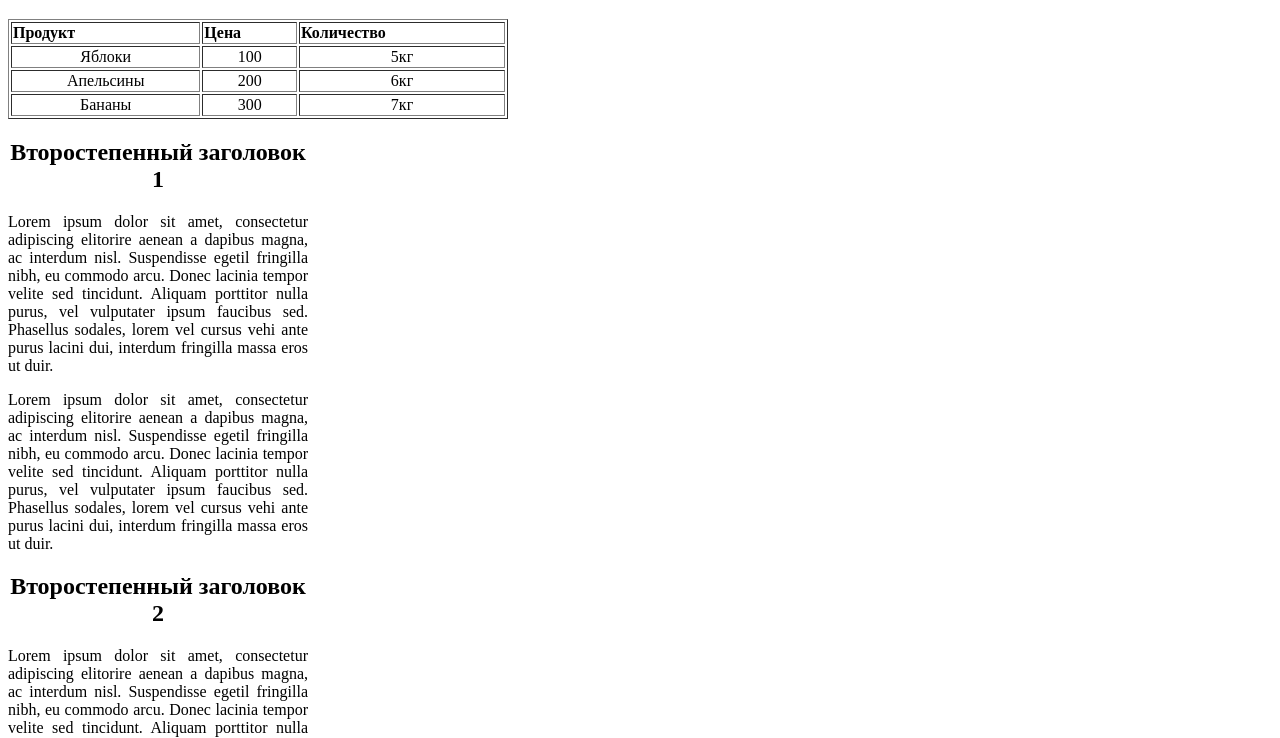
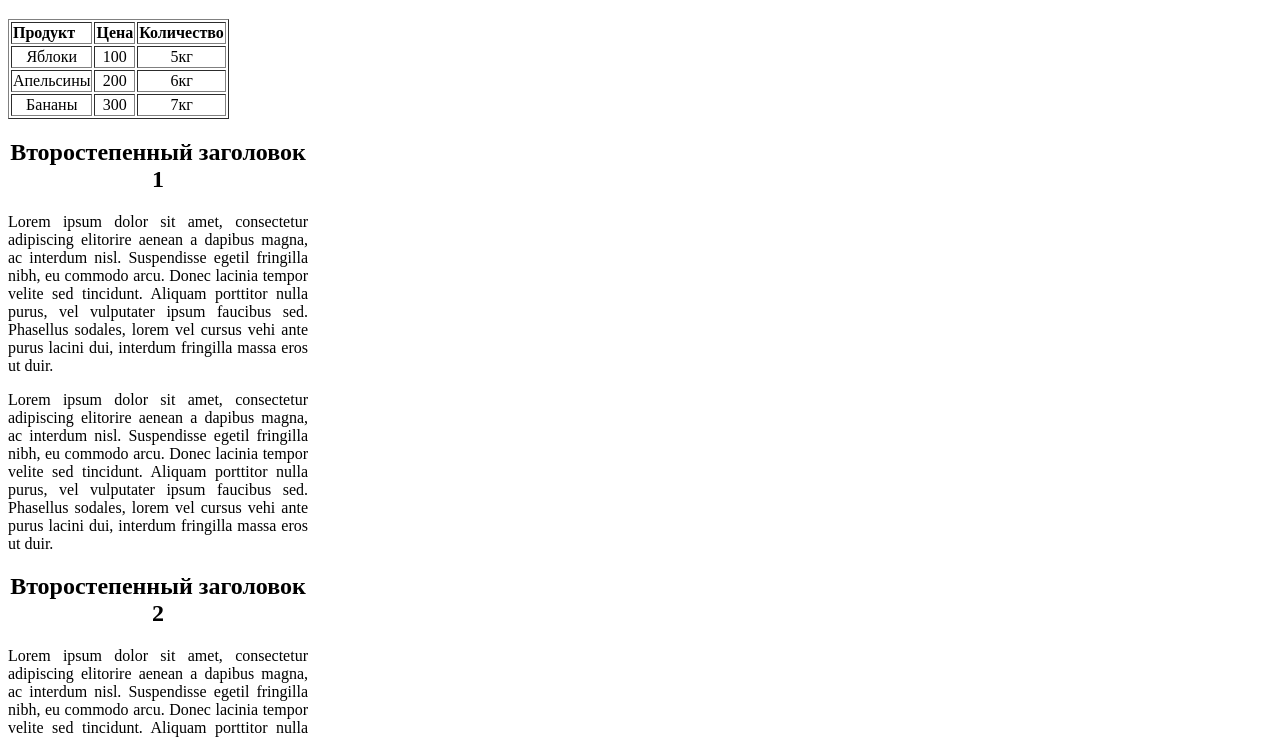
Before and after one commit to Vov4ik3587/project-activities, a plain HTML site: page Week 2/task2/index.html in a window 1280 px wide. Shown: the part 61-799 px from the top of the page. Drawn offline with Linux system fonts and the light colour scheme.

Commit message:
Week2 start

```diff
--- a/Week 2/task2/style.css
+++ b/Week 2/task2/style.css
@@ -6,7 +6,7 @@ h2 {
     text-align: center;
 }
 table {
-    width: 500px;
+    width: 500pxx;
 }
 th {
     text-align: left;
```
